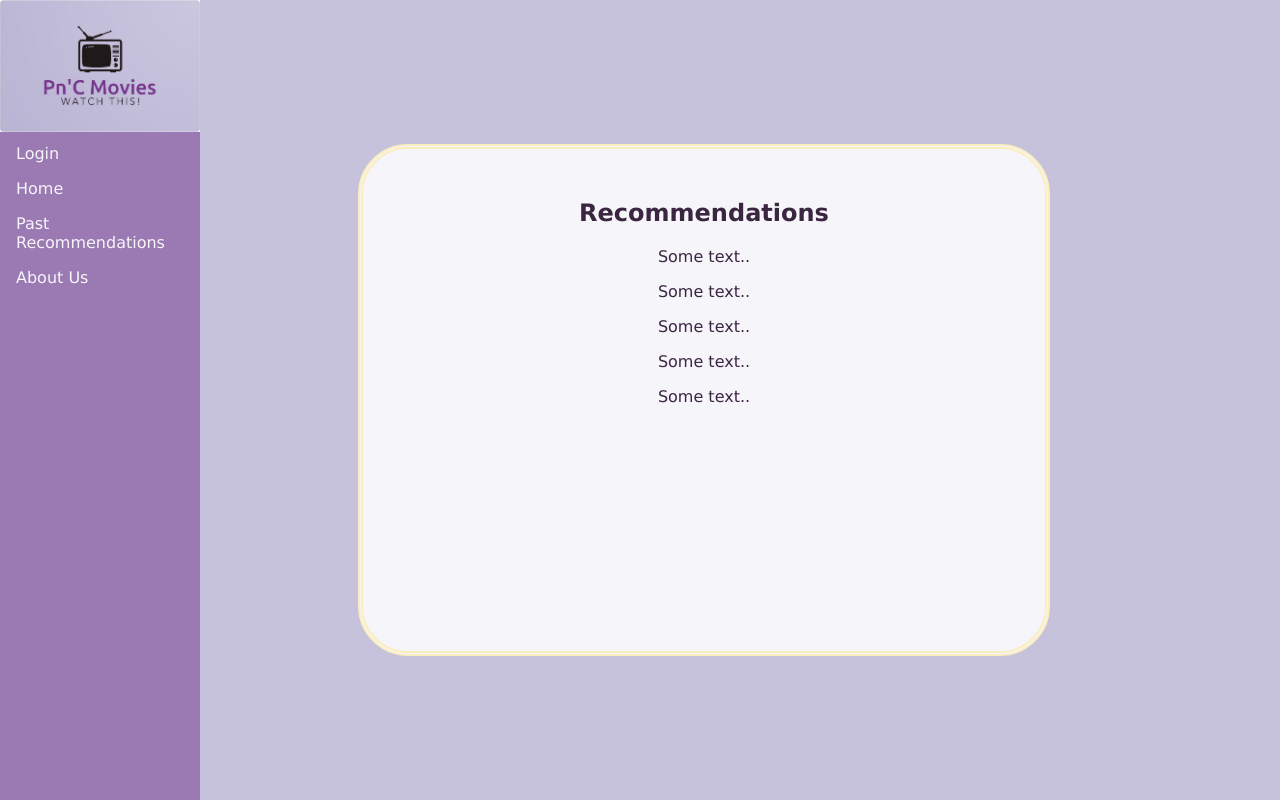
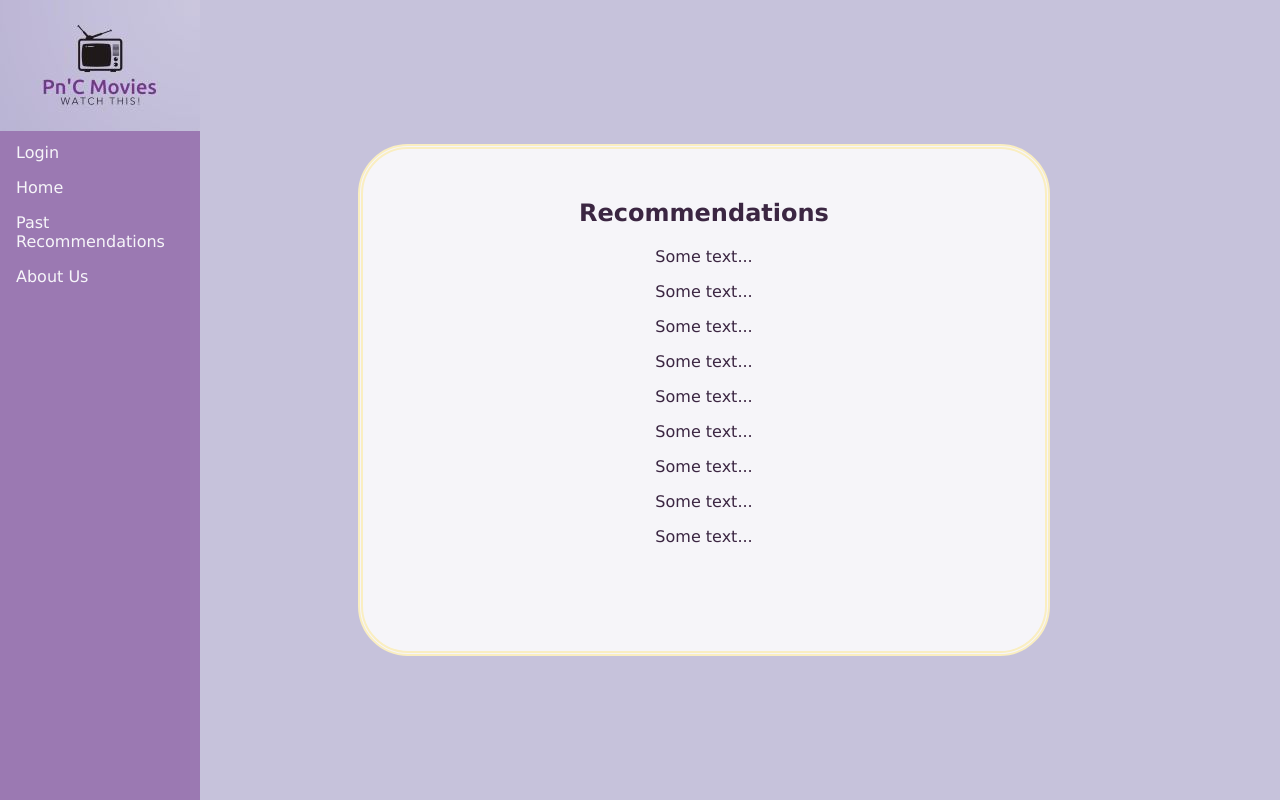
Before and after one commit to SurefireDisguise/PnC-Movies, a PHP site: page /recommendations.html in a window 1280 px wide. Run offline with PHP 8.4, Linux system fonts and the light colour scheme.

Commit message:
Add files via upload

```diff
--- a/aboutUs.html
+++ b/aboutUs.html
@@ -9,14 +9,14 @@
 <body>
     <!--<img src="/images/Pn'C Movies Logo4.jpg" alt="Logo" width="200" />-->
     <ul>
-        <li><img src="/images/Pn'C Movies Logo4.jpg" alt="Logo" width="200" /></li>
+        <li><img src="../images/Pn'C Movies Logo4 SMALL.jpg" alt="Logo" width="200" /></li>
         <li><a href="login.html">Login</a></li>
         <li><a href="index.html">Home</a></li>
         <li><a href="pastRecommendations.html">Past Recommendations</a></li>
         <li><a class="active" href="aboutUs.html">About Us</a></li>
     </ul>
 
-    <div>
+    <div class="box">
         <h2>About Us</h2>
         <h3>Contributors: Jose Ron Coka, Madison Goodwin, and Angela Chung</h3>
         <p>This web project is for our Software Engineering class at Nova Southeastern University with Dr. Kumar.</p>
--- a/home2.html
+++ b/home2.html
@@ -9,14 +9,14 @@
 <body>
     <!--<img src="/images/Pn'C Movies Logo4.jpg" alt="Logo" width="200"/>-->
     <ul>
-        <li><img src="/images/Pn'C Movies Logo4.jpg" alt="Logo" width="200" /></li>
+        <li><img src="../images/Pn'C Movies Logo4 SMALL.jpg" alt="Logo" width="200" /></li>
         <li><a href="login.html">Login</a></li>
         <li><a class="active" href="index.html">Home</a></li>
         <li><a href="pastRecommendations.html">Past Recommendations</a></li>
         <li><a href="aboutUs.html">About Us</a></li>
     </ul>
 
-    <div>
+    <div class="box">
         <h2>Quiz Part 2</h2>
         <form action="/action_page.php" method="post">
             <!--Question 7-->
--- a/index.html
+++ b/index.html
@@ -9,14 +9,14 @@
 <body>
     <!--<img src="/images/Pn'C Movies Logo4.jpg" alt="Logo" width="200" />-->
     <ul>
-        <li><img src="/images/Pn'C Movies Logo4.jpg" alt="Logo" width="200" /></li>
+        <li><img src="../images/Pn'C Movies Logo4 SMALL.jpg" alt="Logo" width="200" /></li>
         <li><a href="login.html">Login</a></li>
         <li><a class="active" href="index.html">Home</a></li>
         <li><a href="pastRecommendations.html">Past Recommendations</a></li>
         <li><a href="aboutUs.html">About Us</a></li>
     </ul>
 
-    <div>
+    <div class="box">
         <h2>Quiz Part 1</h2>
         <form action="/action_page.php" method="post">
             <!--Question 1-->
--- a/login.html
+++ b/login.html
@@ -9,7 +9,7 @@
 </head>
 <body>
     <ul>
-        <li><img src="/images/Pn'C Movies Logo4.jpg" alt="Logo" width="200" /></li>
+        <li><img src="../images/Pn'C Movies Logo4 SMALL.jpg" alt="Logo" width="200" /></li>
         <li><a class="active" href="login.html">Login</a></li>
         <li><a href="home.html">Home</a></li>
         <li><a href="pastRecommendations.html">Past Recommendations</a></li>
--- a/pastRecommendations.html
+++ b/pastRecommendations.html
@@ -9,14 +9,14 @@
 <body>
     <!--<img src="/images/Pn'C Movies Logo4.jpg" alt="Logo" width="200" />-->
     <ul>
-        <li><img src="/images/Pn'C Movies Logo4.jpg" alt="Logo" width="200" /></li>
+        <li><img src="../images/Pn'C Movies Logo4 SMALL.jpg" alt="Logo" width="200" /></li>
         <li><a href="login.html">Login</a></li>
         <li><a href="index.html">Home</a></li>
         <li><a class="active" href="pastRecommendations.html">Past Recommendations</a></li>
         <li><a href="aboutUs.html">About Us</a></li>
     </ul>
 
-    <div>
+    <div class="box">
         <h2>Past Recommendations</h2>
         <p>Some text..</p>
         <p>Some text..</p>
--- a/recommendations.html
+++ b/recommendations.html
@@ -9,21 +9,29 @@
 <body>
     <!--<img src="/images/Pn'C Movies Logo4.jpg" alt="Logo" width="200" />-->
     <ul>
-        <li><img src="/images/Pn'C Movies Logo4.jpg" alt="Logo" width="200" /></li>
+        <li><img src="../images/Pn'C Movies Logo4 SMALL.jpg" alt="Logo" width="200" /></li>
         <li><a href="login.html">Login</a></li>
         <li><a href="index.html">Home</a></li>
         <li><a href="pastRecommendations.html">Past Recommendations</a></li>
         <li><a href="aboutUs.html">About Us</a></li>
     </ul>
 
-    <div>
+    <div class="box">
         <h2>Recommendations</h2>
-        <p>Some text..</p>
-        <p>Some text..</p>
-        <p>Some text..</p>
-        <p>Some text..</p>
-        <p>Some text..</p>
+        <!--title#, releaseYear#, link#: encase in <p></p> for each value and add unique id for each-->
+        <!--The way that the link will work is a bit different, since you have to use the <a href> tag,
+            i just dont know how we should implement that with the javascript and database-->
+        <p id="title1">Some text...</p>
+        <p id="releaseYear1">Some text...</p>
+        <p id="link1">Some text...</p>
+
+        <p id="title2">Some text...</p>
+        <p id="releaseYear2">Some text...</p>
+        <p id="link2">Some text...</p>
+
+        <p id="title3">Some text...</p>
+        <p id="releaseYear3">Some text...</p>
+        <p id="link3">Some text...</p>
     </div>
-
 </body>
 </html>
--- a/style.css
+++ b/style.css
@@ -33,7 +33,7 @@ li a {
         color: rgb(246,245,249);
     }
 
-div {
+.box {
     position: absolute;
     top: 18%;
     right: 18%;
```
Also changed, not shown: Pn'C Movies Logo4 SMALL.jpg (added), Pn'C Movies Logo4.jpg.
